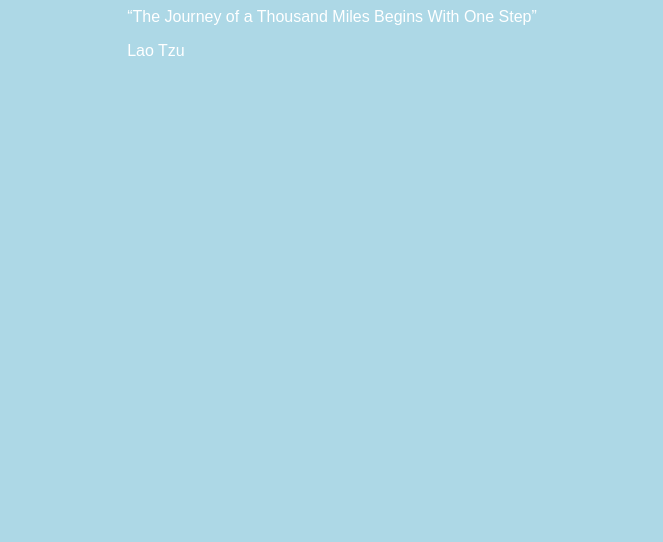
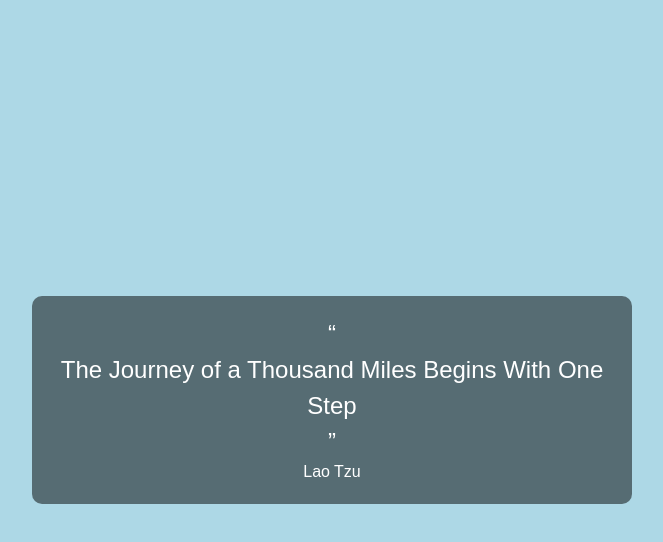
Before and after one commit to StephanieJones1015/the-quote-card-express-third-attempt, a plain HTML site: page public/index.html in a window 1280 px wide. Shown: the whole page, without its empty margins (308-971 px from the left). Drawn offline with Linux system fonts and the light colour scheme; files that its build step writes are made by us from their sources.

Commit message:
added style files again- would not allow me to update the page without doing this

```diff
--- /dev/null
+++ b/public/css/style.css
@@ -0,0 +1,44 @@
+@import url("./reset.css");
+
+body {
+    display: flex;
+    flex-direction: column;
+    align-items: center;
+    justify-content: center;
+    background-color: lightblue;
+    color:white;
+    font-family: Arial, sans-serif;
+    font-size: 16px;
+}
+
+.main {
+    display: flex;
+    flex-direction: column;
+    align-items: center;
+    justify-content: center;
+}
+
+.background-img {
+    position: fixed;
+    top: 0;
+    left: 0;
+    width: 100%;
+    height: 100%;
+    z-index: -1;
+    opacity: 0.5;
+}
+
+.quote-container {
+    background-color: rgba(0, 0, 0, 0.5);
+    padding: 20px;
+    border-radius: 10px;
+    max-width: 600px;
+    text-align: center;
+    }
+
+    .quote-text {
+    font-size: 24px;
+    display: flex;
+    flex-direction: column;
+    align-items: center;
+}
--- a/public/index.html
+++ b/public/index.html
@@ -3,6 +3,7 @@
 <head>
     <meta charset="UTF-8">
     <meta name="viewport" content="width=device-width, initial-scale=1.0">
+    <link rel="stylesheet" href="./css/reset.css">
     <link rel="stylesheet" href="./css/style.css">
     <title>Quote Card</title>
 </head>
--- a/public/js/css/style.css
+++ /dev/null
@@ -1,12 +0,0 @@
-@import url("./reset.css");
-
-body {
-    display: flex;
-    flex-direction: column;
-    align-items: center;
-    justify-content: center;
-    background-color: lightblue;
-    color:white;
-    font-family: Arial, sans-serif;
-    font-size: 16px;
-}
```
Also changed, not shown: public/css/reset.css (renamed from public/js/css/reset.css).
